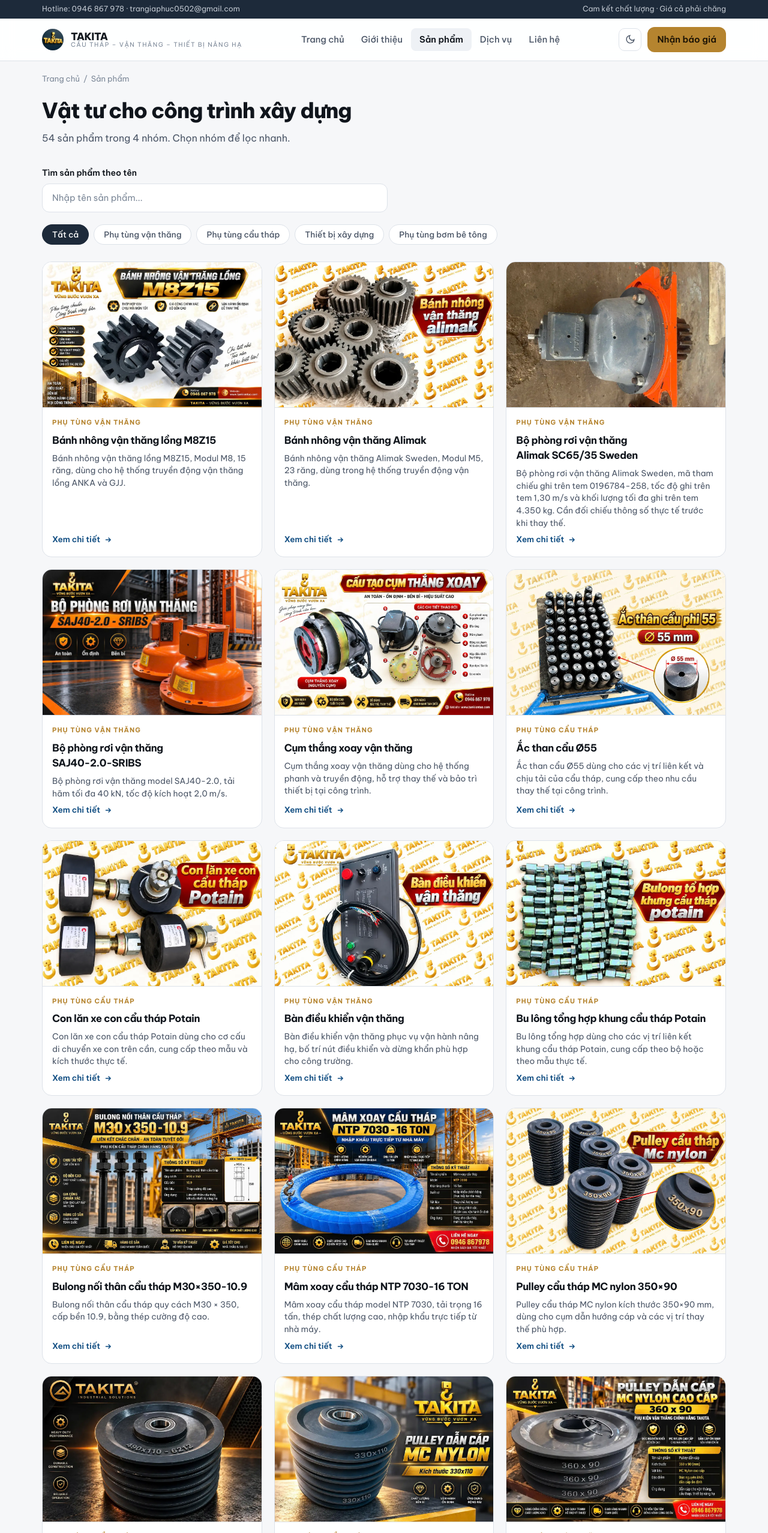
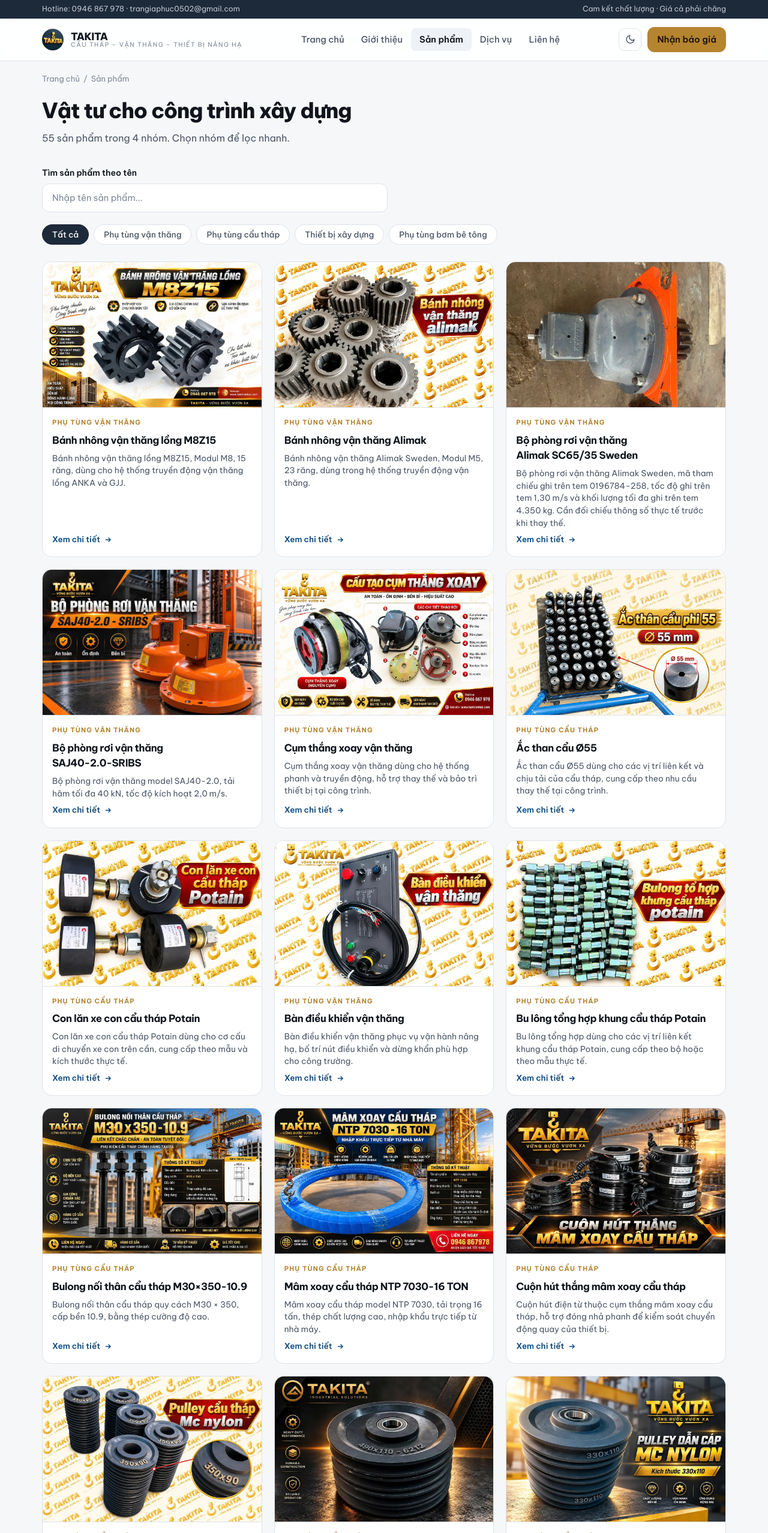
Before and after one commit to TranGiaPhu2004/TAKITA, a Next.js app: page /san-pham in a window 1280 px wide. Shown: the top 2556 px of the page at 60% size. Built offline with nearby package versions, Linux system fonts and the light colour scheme.

Commit message:
thêm cuộn hút thắng mâm xoay cẩu tháp

```diff
--- a/src/data/products.ts
+++ b/src/data/products.ts
@@ -510,6 +510,42 @@ export const products: Product[] = [
   },
 
   {
+    slug: "cuon-hut-thang-mam-xoay-cau-thap",
+    name: "Cuộn hút thắng mâm xoay cẩu tháp",
+    category: "Phụ tùng cẩu tháp",
+
+    shortDesc:
+      "Cuộn hút điện từ thuộc cụm thắng mâm xoay cẩu tháp, hỗ trợ đóng nhả phanh để kiểm soát chuyển động quay của thiết bị.",
+
+    description:
+      "Cuộn hút thắng là bộ phận điện từ trong cụm phanh mâm xoay cẩu tháp. Khi được cấp điện theo thiết kế của hệ thống, cuộn hút tạo lực điện từ để tác động cơ cấu phanh, hỗ trợ đóng hoặc nhả phanh và kiểm soát chuyển động quay của mâm xoay. Sản phẩm phù hợp cho nhu cầu kiểm tra, thay thế và bảo trì cụm thắng. Cần đối chiếu hình dạng, kích thước lắp đặt và thông số điện với cuộn hút đang sử dụng trước khi đặt hàng; việc kiểm tra và lắp đặt nên do kỹ thuật viên có chuyên môn thực hiện.",
+
+    price: "Liên hệ báo giá",
+
+    image: img("cuon_hut_thang_mam_xoay_cau_thap"),
+
+    alt: "Cuộn hút thắng điện từ dùng cho mâm xoay cẩu tháp",
+
+    specs: [
+      { label: "Loại sản phẩm", value: "Cuộn hút thắng điện từ" },
+      { label: "Cụm sử dụng", value: "Thắng mâm xoay cẩu tháp" },
+      {
+        label: "Công dụng",
+        value: "Tác động cơ cấu phanh để hỗ trợ đóng nhả phanh mâm xoay",
+      },
+      {
+        label: "Ứng dụng",
+        value: "Kiểm tra, thay thế và bảo trì hệ thống phanh cẩu tháp",
+      },
+      {
+        label: "Lưu ý tương thích",
+        value:
+          "Đối chiếu mẫu, kích thước lắp đặt và thông số điện của thiết bị thực tế",
+      },
+    ],
+  },
+
+  {
     slug: "pulley-cau-thap",
     name: "Pulley cẩu tháp MC nylon 350×90",
     category: "Phụ tùng cẩu tháp",
```
Also changed, not shown: public/images/products/cuon_hut_thang_mam_xoay_cau_thap.webp (added).
